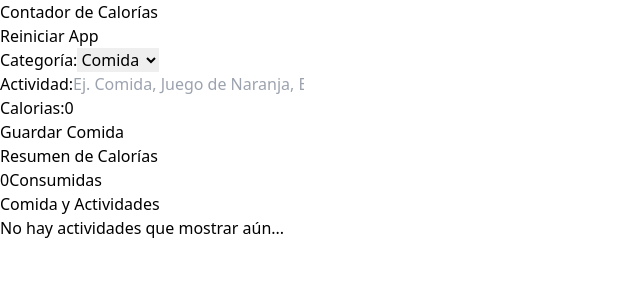
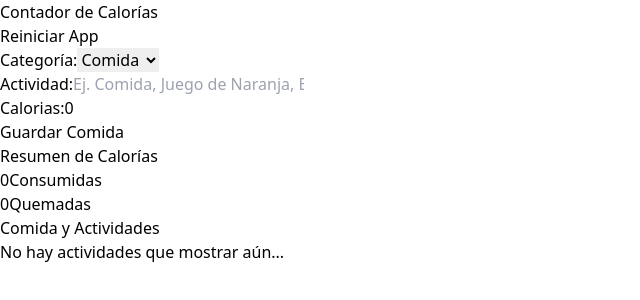
Before and after one commit to tatatadlisixti4/calorie_tracker, a React app: page / in a window 1280 px wide. Shown: the top 300 px of the page, without its empty margins (0-640 px from the left). Built offline with nearby package versions, Linux system fonts and the light colour scheme; the HTML template or start-up script is replaced by a standard one.

Commit message:
Mostrando las calorías quemadas

```diff
--- a/src/components/CalorieTracker.tsx
+++ b/src/components/CalorieTracker.tsx
@@ -10,6 +10,10 @@
         (total, activity) => activity.category===1? total + activity.calories : total, 0)
     , [activities])
 
+    const caloriesBurned = useMemo(() => activities.reduce(
+        (total, activity) => activity.category===2? total - activity.calories : total, 0)
+    , [activities])
+
     return (
         <>
             <h2 className="text-4xl font-black text-white text-center">Resumen de Calorías</h2>
@@ -18,6 +22,13 @@
                     <span className="font-black text-6xl text-orange">{caloriesConsumed}</span>
                     Consumidas
                 </p>
+
+                <p className="text-white font-bold rounded-full grid grid-cols-1 gap-3 text-center">
+                    <span className="font-black text-6xl text-orange">{caloriesBurned}</span>
+                    Quemadas
+                </p>
+
+
             </div>
 
 
```
